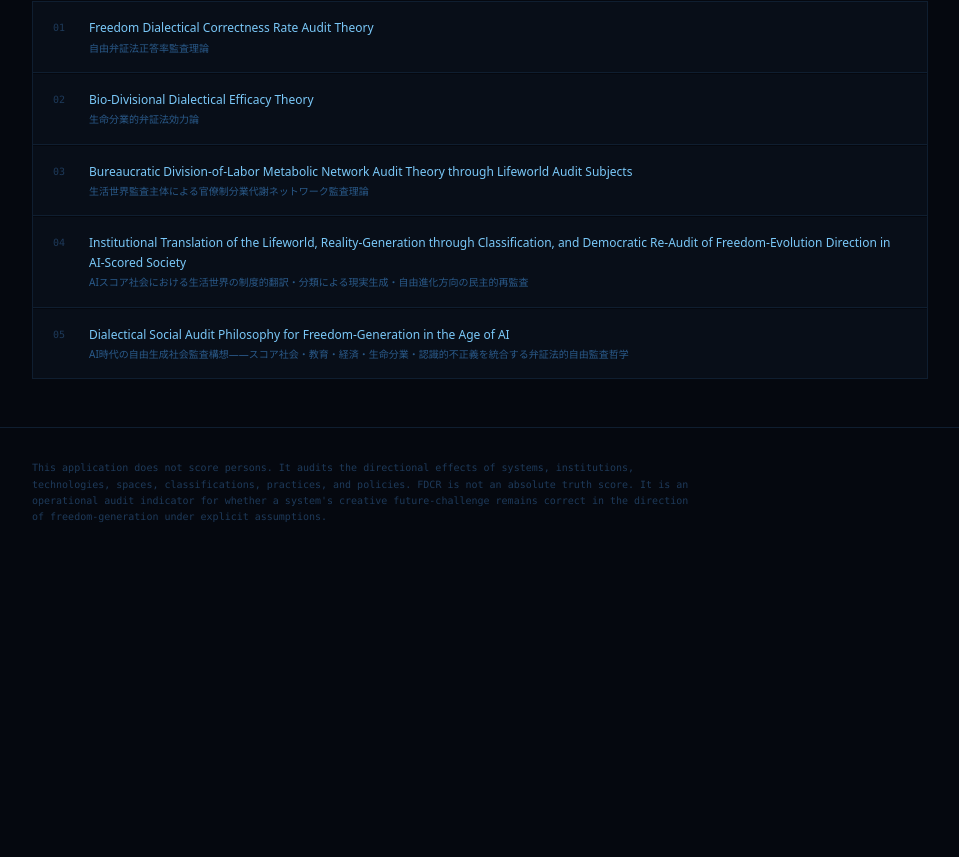
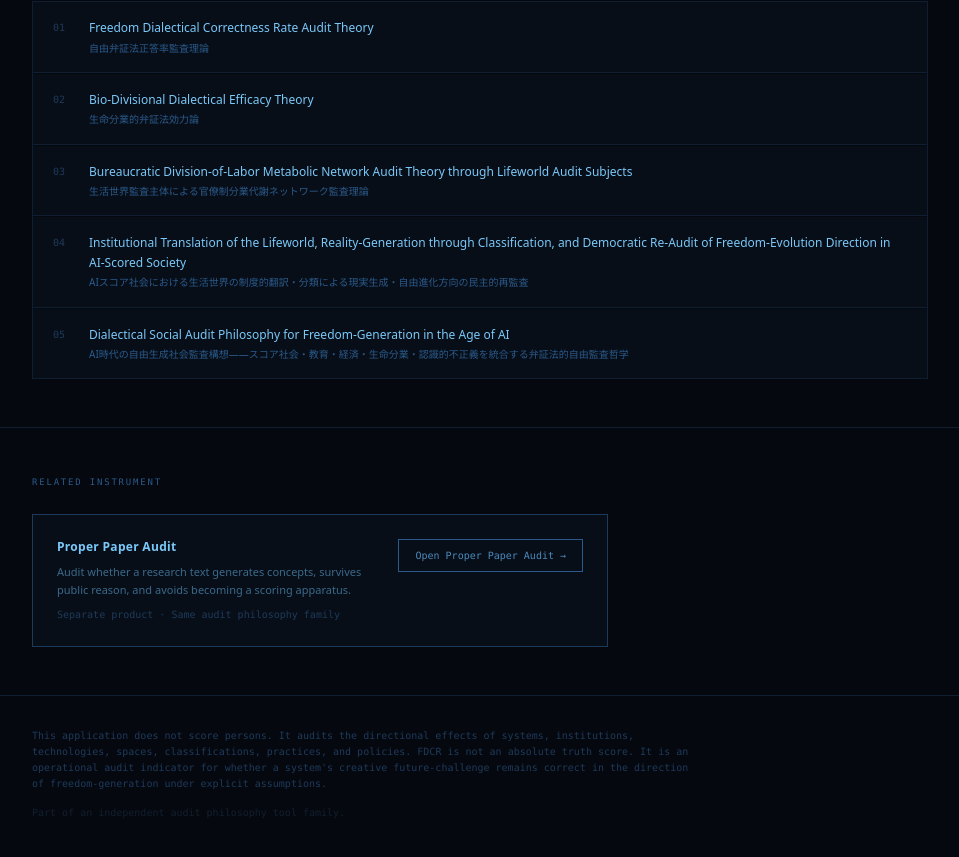
Before and after one commit to platodesignio/FEDS, a Next.js app: page / in a window 1280 px wide. Shown: the part 1810-2667 px from the top of the page, without its empty margins (160-1119 px from the left). Before the commit the page ends 2399 px from the top, so only its background shows below. Built offline with nearby package versions, Linux system fonts and the light colour scheme.

Commit message:
Add Related Instrument section linking to Proper Paper Audit

```diff
--- a/app/page.tsx
+++ b/app/page.tsx
@@ -172,11 +172,40 @@ export default function Home() {
         </div>
       </section>
 
+      {/* Related Instrument */}
+      <section className="border-t border-[#0f1e30] py-12">
+        <div className="max-w-4xl mx-auto">
+          <div className="text-[9px] font-mono uppercase tracking-[0.2em] text-[#2a5a8a] mb-6">Related Instrument</div>
+          <div className="border border-[#1e3a5a] bg-[#080e18] p-6 flex flex-col sm:flex-row sm:items-start justify-between gap-6 max-w-xl">
+            <div className="space-y-2">
+              <p className="text-xs font-bold text-[#7ac8f8] tracking-wide">Proper Paper Audit</p>
+              <p className="text-[11px] text-[#3a6a8a] leading-relaxed max-w-sm">
+                Audit whether a research text generates concepts, survives public reason, and avoids becoming a scoring apparatus.
+              </p>
+              <p className="text-[10px] font-mono text-[#1e3a5a]">
+                Separate product · Same audit philosophy family
+              </p>
+            </div>
+            <a
+              href="http://localhost:3001"
+              target="_blank"
+              rel="noopener noreferrer"
+              className="shrink-0 text-[10px] font-mono border border-[#2a5a8a] px-4 py-2 text-[#4a8abb] hover:border-[#7ac8f8] hover:text-[#7ac8f8] transition-colors self-start"
+            >
+              Open Proper Paper Audit →
+            </a>
+          </div>
+        </div>
+      </section>
+
       {/* Footer notice */}
       <footer className="border-t border-[#0f1e30] py-8">
-        <div className="max-w-4xl mx-auto">
+        <div className="max-w-4xl mx-auto space-y-3">
           <p className="text-[10px] font-mono text-[#1e3a5a] leading-relaxed max-w-2xl">
             {t('console.notice.no_persons')} {t('console.notice.not_absolute')}
+          </p>
+          <p className="text-[10px] font-mono text-[#131f2e] leading-relaxed">
+            Part of an independent audit philosophy tool family.
           </p>
         </div>
       </footer>
```
